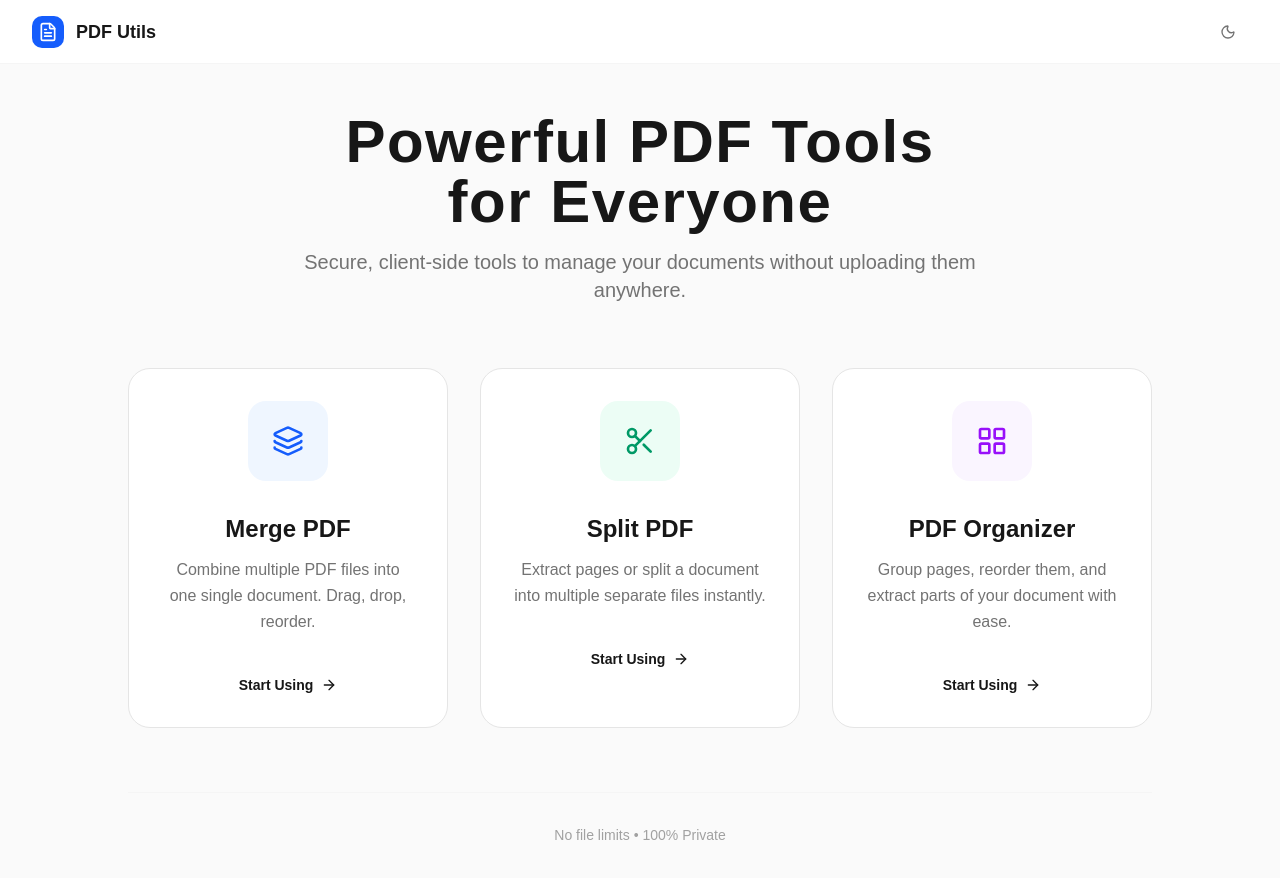
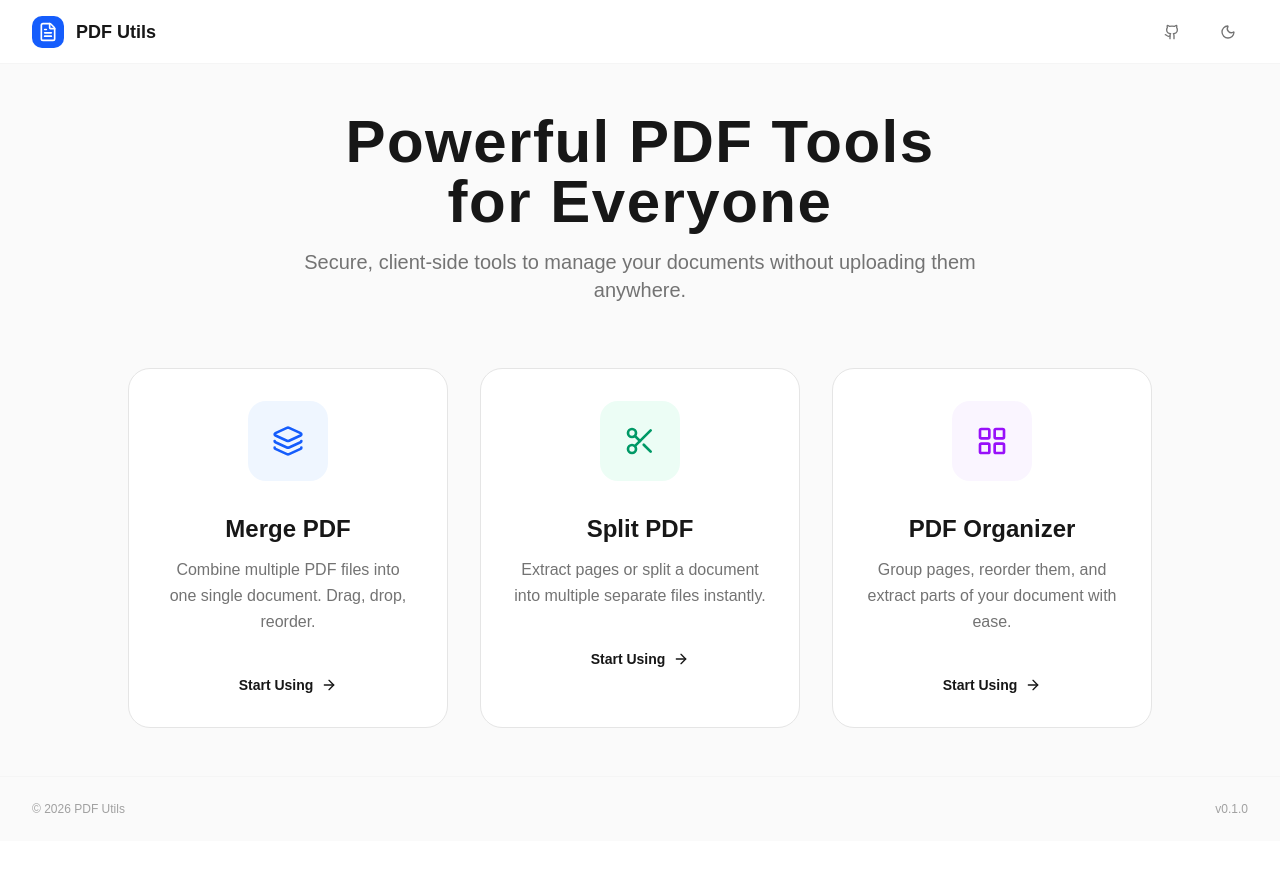
Before and after one commit to patryksztuczka/pdf-utils, a React (Vite) app: page / in a window 1280 px wide. Shown: the top 878 px of the page. After the commit the page ends 841 px from the top, so only its background shows below. Built offline with nearby package versions, Linux system fonts and the light colour scheme.

Commit message:
feat: add hosted app link, github repo link and dynamic app version

```diff
--- a/src/components/landing/landing-page.tsx
+++ b/src/components/landing/landing-page.tsx
@@ -37,12 +37,6 @@ export function LandingPage() {
           colorClass="text-purple-600 bg-purple-50 dark:bg-purple-900/20"
         />
       </div>
-
-      <div className="text-center pt-8 border-t border-neutral-100 dark:border-neutral-800">
-        <p className="text-sm text-neutral-400">
-          No file limits • 100% Private
-        </p>
-      </div>
     </div>
   );
 }
--- a/src/components/layout/header.tsx
+++ b/src/components/layout/header.tsx
@@ -1,5 +1,5 @@
 import { useLocation, Link } from "react-router-dom";
-import { Moon, Sun, ChevronRight, Home, Download, Menu } from "lucide-react";
+import { Moon, Sun, ChevronRight, Home, Download, Menu, Github } from "lucide-react";
 import { Button } from "@/components/ui/button";
 import { useTheme } from "@/hooks/use-theme";
 import { useToolHeader } from "@/hooks/use-tool-header";
@@ -88,6 +88,17 @@ export function Header({ onMenuClick }: HeaderProps) {
         <Button
           variant="ghost"
           size="icon"
+          asChild
+          className="rounded-lg w-9 h-9 text-neutral-500 dark:text-neutral-400 hover:bg-neutral-100 dark:hover:bg-neutral-900"
+        >
+          <a href="https://github.com/patryksztuczka/pdf-utils" target="_blank" rel="noreferrer">
+            <Github className="h-4 w-4" />
+          </a>
+        </Button>
+
+        <Button
+          variant="ghost"
+          size="icon"
           onClick={toggleTheme}
           className="rounded-lg w-9 h-9 text-neutral-500 dark:text-neutral-400 hover:bg-neutral-100 dark:hover:bg-neutral-900"
         >
--- a/src/components/layout/home-layout.tsx
+++ b/src/components/layout/home-layout.tsx
@@ -1,5 +1,5 @@
 import { Link } from "react-router-dom";
-import { FileText, Moon, Sun } from "lucide-react";
+import { FileText, Moon, Sun, Github } from "lucide-react";
 import { Button } from "@/components/ui/button";
 import { useTheme } from "@/hooks/use-theme";
 
@@ -25,6 +25,16 @@ export function HomeLayout({ children }: HomeLayoutProps) {
           <Button
             variant="ghost"
             size="icon"
+            asChild
+            className="rounded-full w-10 h-10 text-neutral-500 dark:text-neutral-400"
+          >
+            <a href="https://github.com/patryksztuczka/pdf-utils" target="_blank" rel="noreferrer">
+              <Github className="h-5 w-5" />
+            </a>
+          </Button>
+          <Button
+            variant="ghost"
+            size="icon"
             onClick={toggleTheme}
             className="rounded-full w-10 h-10 text-neutral-500 dark:text-neutral-400"
           >
@@ -39,6 +49,10 @@ export function HomeLayout({ children }: HomeLayoutProps) {
       <main className="flex-1 container mx-auto px-4 py-12 flex flex-col items-center justify-center">
         {children}
       </main>
+      <footer className="py-6 px-8 border-t border-neutral-100 dark:border-neutral-800 flex justify-between items-center text-xs text-neutral-400 font-medium">
+        <p>© {new Date().getFullYear()} PDF Utils</p>
+        <p>v{__APP_VERSION__}</p>
+      </footer>
     </div>
   );
 }
--- a/src/components/layout/sidebar.tsx
+++ b/src/components/layout/sidebar.tsx
@@ -74,6 +74,10 @@ export function Sidebar({ isOpen, onClose }: SidebarProps) {
             <LogOut className="h-4 w-4" />
             <span>Exit Tool</span>
           </Link>
+          <div className="px-3 py-2 text-[10px] font-medium text-neutral-400 uppercase tracking-widest flex items-center justify-between">
+            <span>Version</span>
+            <span>{__APP_VERSION__}</span>
+          </div>
         </div>
       </div>
     </div>
--- /dev/null
+++ b/src/vite-env.d.ts
@@ -0,0 +1,3 @@
+/// <reference types="vite/client" />
+
+declare const __APP_VERSION__: string;
--- a/vite.config.ts
+++ b/vite.config.ts
@@ -2,10 +2,14 @@ import path from "path"
 import tailwindcss from "@tailwindcss/vite"
 import react from "@vitejs/plugin-react"
 import { defineConfig } from "vite"
+import pkg from "./package.json"
 
 // https://vite.dev/config/
 export default defineConfig({
   plugins: [react(), tailwindcss()],
+  define: {
+    __APP_VERSION__: JSON.stringify(pkg.version),
+  },
   resolve: {
     alias: {
       "@": path.resolve(__dirname, "./src"),
```
Also changed, not shown: 1 other file (tests, documents, lock files or other folders).
